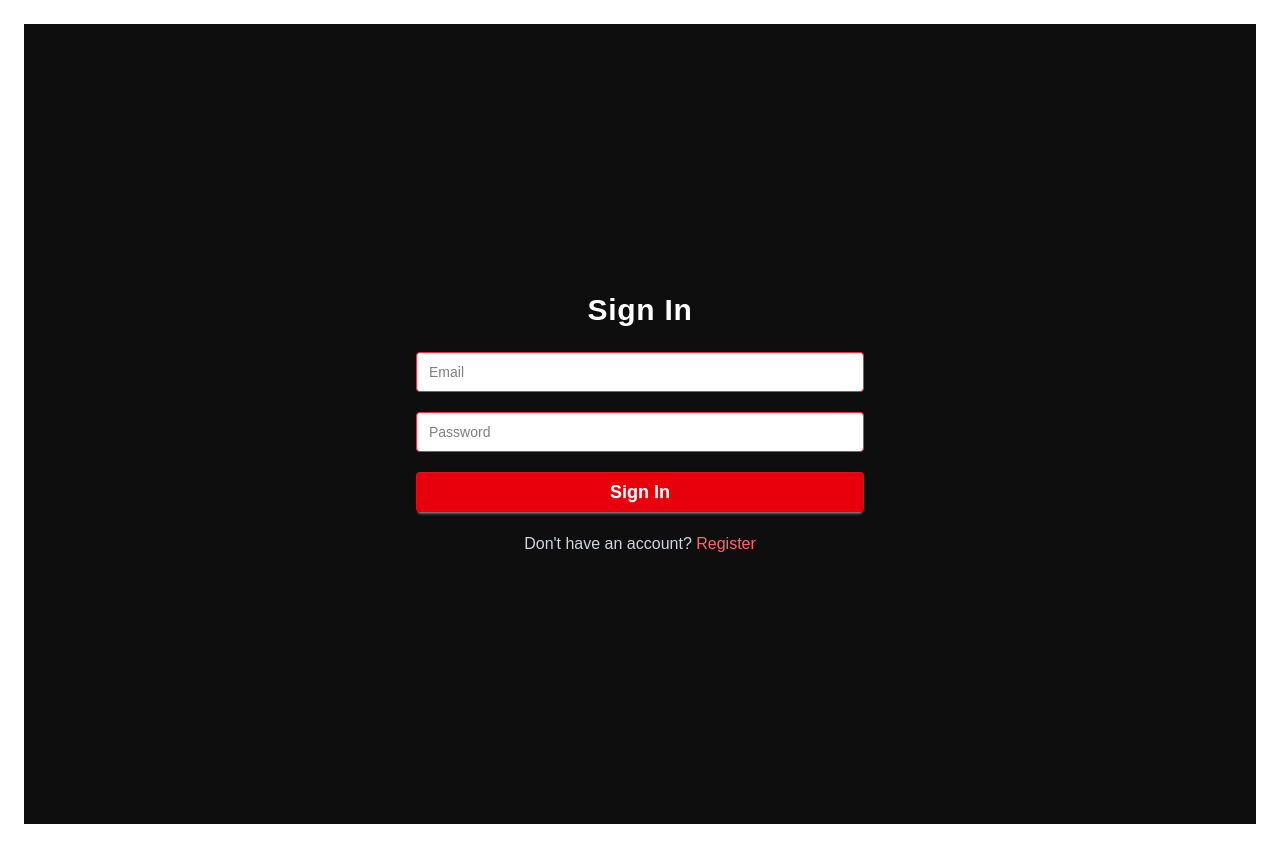
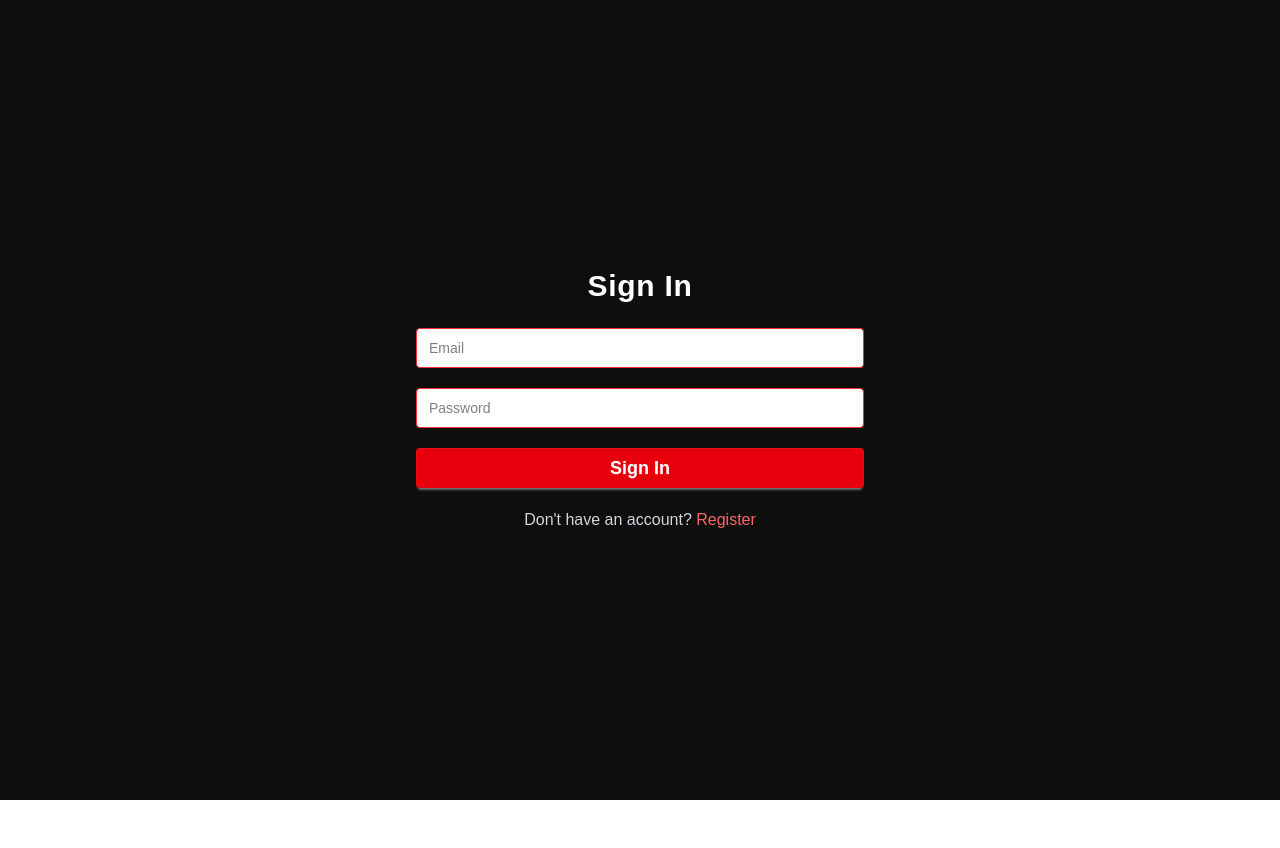
Before and after one commit to SantinoGiordano/theaterAppFrontend, a Next.js app: page / in a window 1280 px wide. After the commit the page ends 800 px from the top, so only its background shows below. Built offline with nearby package versions, Linux system fonts and the light colour scheme.

Commit message:
removed padding from auth

```diff
--- a/app/layout.tsx
+++ b/app/layout.tsx
@@ -26,7 +26,7 @@ export default function RootLayout({
   return (
     <html lang="en">
       <body className={`${geistSans.variable} ${geistMono.variable} bg-white`}>
-        <main className="p-6">{children}</main>
+        <main className="">{children}</main>
       </body>
     </html>
   );
```
